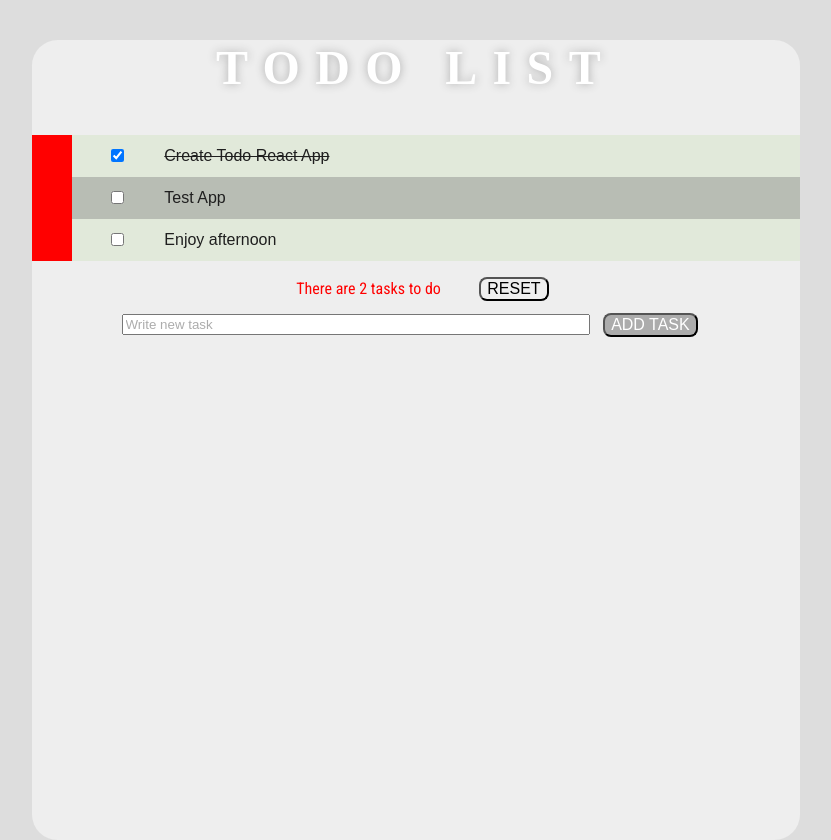
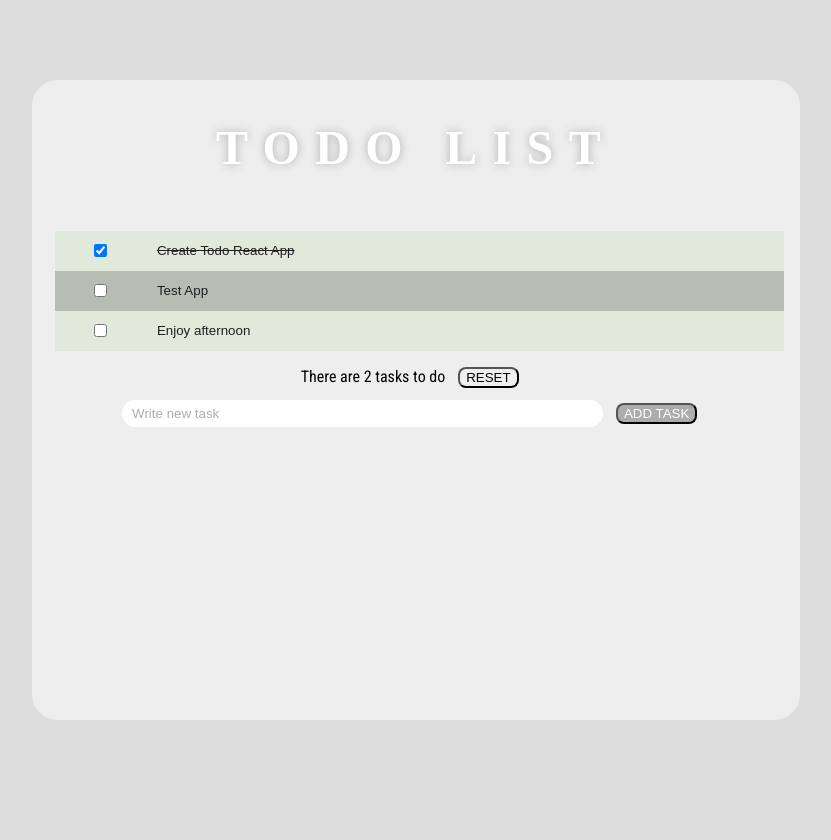
Before and after one commit to ulldecorb/frontend-todo-react, a React (Create React App) app in the folder todo/: page / in a window 1280 px wide. Shown: the whole page, without its empty margins (224-1055 px from the left). After the commit the page ends 800 px from the top, so only its background shows below. Built offline with nearby package versions, Linux system fonts and the light colour scheme; a web font is replaced by a local one.

Commit message:
Align todolist component on app component

```diff
--- a/todo/src/App.jsx
+++ b/todo/src/App.jsx
@@ -56,13 +56,13 @@ export const App = function App() {
       />
       <section className="list__controls">
         <div className="controls__info">
-
           <span>
             { todos.filter((todo) => !todo.completed).length > 0
               ? `There are ${todos.filter((todo) => !todo.completed).length} tasks to do`
               : 'God Job!'}
           </span>
           <button
+            className="info__delete-completed-button"
             type="button"
             onClick={() => handleResetList()}
           >
--- a/todo/src/style/app.css
+++ b/todo/src/style/app.css
@@ -10,19 +10,21 @@ body {
   -webkit-box-direction: normal;
       -ms-flex-direction: column;
           flex-direction: column;
-  -webkit-box-pack: start;
-      -ms-flex-pack: start;
-          justify-content: flex-start;
+  -webkit-box-pack: center;
+      -ms-flex-pack: center;
+          justify-content: center;
   -webkit-box-align: center;
       -ms-flex-align: center;
           align-items: center;
-  overflow: hidden;
   background-color: #dddddd;
 }
 
 .list {
   width: 60vw;
-  height: 100vh;
+  min-height: 80vh;
+  display: -webkit-box;
+  display: -ms-flexbox;
+  display: flex;
   -webkit-box-orient: vertical;
   -webkit-box-direction: normal;
       -ms-flex-direction: column;
@@ -40,7 +42,7 @@ body {
 .list__title {
   color: white;
   font-family: 'Pushster', cursive;
-  font-size: 3em;
+  font-size: 3rem;
   text-align: center;
   letter-spacing: 1.2vw;
   text-shadow: 0 0 10px #adadad;
@@ -48,6 +50,7 @@ body {
 
 .list__controls {
   width: 60vw;
+  margin-bottom: 2vh;
   display: -webkit-box;
   display: -ms-flexbox;
   display: flex;
@@ -79,8 +82,10 @@ body {
 
 .list__controls .controls__add-task-box .add-task-box__input {
   color: red;
-  /* color for user input */
   width: 60%;
+  border: none;
+  border-radius: 2vh;
+  padding: 0.8vh 0.8vw;
 }
 
 .list__controls .controls__add-task-box .add-task-box__input::-webkit-input-placeholder {
@@ -107,10 +112,36 @@ body {
   color: #FFF;
   background-color: #acacac;
   border-radius: 1vh;
+  margin: 0 1vw;
+}
+
+.list__controls .controls__add-task-box .add-task-box__handle-add-button:hover {
+  outline: 0.3vw solid #888888;
 }
 
 .list__controls .controls__info {
   width: 100%;
   text-align: center;
 }
+
+.list__controls .controls__info .info__delete-completed-button {
+  color: black;
+  border-radius: 1vh;
+  margin: 0 1vw;
+  cursor: pointer;
+}
+
+.list__controls .controls__info .info__delete-completed-button:hover {
+  outline: 0.4vw solid #242424;
+}
+
+@media screen and (max-width: 480px) {
+  body {
+    font-size: 1rem;
+    background-color: red;
+  }
+  .add-task-box__input {
+    font-size: 2rem;
+  }
+}
 /*# sourceMappingURL=app.css.map */
--- a/todo/src/style/app.scss
+++ b/todo/src/style/app.scss
@@ -5,9 +5,9 @@ body {
     font-family: 'Roboto Condensed', sans-serif;
     display:flex;
     flex-direction: column;
-    justify-content: flex-start;
+    justify-content: center;
     align-items: center;
-    overflow: hidden;
+    // overflow: hidden;
     background-color: rgb(221, 221, 221);
     // background-image:
     // repeating-linear-gradient(90deg, transparent, transparent 50px,
@@ -26,7 +26,8 @@ body {
 
 .list {
     width: 60vw;
-    height: 100vh;
+    min-height: 80vh;
+    display: flex;
     flex-direction: column;
     justify-content: flex-start;
     align-items: center;
@@ -36,7 +37,7 @@ body {
     &__title {
         color: rgb(255, 255, 255);
         font-family: 'Pushster', cursive;
-        font-size: 3em;
+        font-size: 3rem;
         text-align: center;
         letter-spacing: 1.2vw;
         text-shadow: 0 0 10px rgb(173, 173, 173);
@@ -44,6 +45,7 @@ body {
 
     &__controls {
         width: 60vw;
+        margin-bottom: 2vh;
         display: flex;
         flex-direction: column;
         justify-content: center;
@@ -59,8 +61,11 @@ body {
             .add-task-box {
 
                 &__input {
-                    color: red;  /* color for user input */
+                    color: red;
                     width: 60%;
+                    border: none;
+                    border-radius: 2vh;
+                    padding: 0.8vh 0.8vw;
                     &::placeholder {
                         color: rgb(172, 172, 172);
                     }
@@ -74,6 +79,11 @@ body {
                     color: #FFF;
                     background-color: rgb(172, 172, 172);
                     border-radius: 1vh;
+                    margin: 0 1vw;
+
+                    &:hover {
+                        outline:0.3vw solid rgb(136, 136, 136)
+                    }
                 }
             }
         }
@@ -81,6 +91,31 @@ body {
         .controls__info {
             width: 100%;
             text-align: center;
+
+
+            .info__delete-completed-button {
+                color: rgb(0, 0, 0);
+                // font-size: 1rem;
+                border-radius: 1vh;
+                margin: 0 1vw;
+                cursor: pointer;
+
+                &:hover {
+                    outline: 0.4vw solid rgb(36, 36, 36);
+                }
+            }
         }
     }
 }
+
+@media screen and (max-width: 480px) {
+    body {
+        font-size : 1rem;
+        background-color: red;
+    }
+    .add-task-box__input {
+        font-size: 2rem;
+    }
+
+
+}
--- a/todo/src/style/todoItem.css
+++ b/todo/src/style/todoItem.css
@@ -17,6 +17,7 @@
   -webkit-box-align: center;
       -ms-flex-align: center;
           align-items: center;
+  margin: 0 -1.3vw;
 }
 
 .task__checkbox {
@@ -25,15 +26,11 @@
   width: 10%;
 }
 
-.task__checkbox:hover {
-  outline: 0.4vw solid yellow;
-}
-
 .task__input {
-  width: 85%;
+  width: 80%;
   height: 5vh;
   color: #1f1f1f;
-  font-size: 1rem;
+  padding: 0 0.8vw;
   outline: none;
   background-color: transparent;
   border: none;
@@ -41,11 +38,7 @@
 }
 
 .task__input:focus {
-  background-color: pink;
-}
-
-.task__input:focus .task {
-  display: none;
+  background-color: #FFF;
 }
 
 .task__input--completed {
@@ -54,7 +47,6 @@
 
 .task button {
   color: #FFF;
-  font-size: 1rem;
   border-radius: 1vh;
   margin: 0 0.3vw;
   cursor: pointer;
@@ -68,7 +60,7 @@
 }
 
 .task__update-button:hover {
-  outline: 0.4vw solid green;
+  outline: 0.3vw solid green;
 }
 
 .task__delete-button {
@@ -79,10 +71,16 @@
 }
 
 .task__delete-button:hover {
-  outline: 0.4vw solid red;
+  outline: 0.3vw solid red;
 }
 
 .task:hover .task__update-button, .task:hover .task__delete-button {
   visibility: visible;
 }
+
+@media screen and (max-width: 480px) {
+  .task__input {
+    font-size: 1rem;
+  }
+}
 /*# sourceMappingURL=todoItem.css.map */
--- a/todo/src/style/todoItem.scss
+++ b/todo/src/style/todoItem.scss
@@ -11,32 +11,27 @@
     display: flex;
     justify-content: space-between;
     align-items: center;
+    margin:0 -1.3vw;
 
     &__checkbox {
         margin: 0 1vw;
         cursor: pointer;
         width: 10%;
-
-        &:hover {
-            outline: 0.4vw solid yellow;
-        }
     }
 
     &__input {
-        width: 85%;
+        width: 80%;
         height: 5vh;
         color: rgb(31, 31, 31);
-        font-size: 1rem;
+        // font-size: 1rem;
+        padding: 0 0.8vw;
         outline: none;
         background-color: transparent;
         border: none;
         cursor: pointer;
 
         &:focus {
-            .task {
-                display: none;
-            }
-            background-color: pink;
+            background-color: #FFF;
         }
 
         &--completed {
@@ -46,7 +41,7 @@
 
     button {
         color: #FFF;
-        font-size: 1rem;
+        // font-size: 1rem;
         border-radius: 1vh;
         margin: 0 0.3vw;
         cursor: pointer;
@@ -59,7 +54,7 @@
         visibility: hidden;
 
         &:hover {
-            outline: 0.4vw solid green;
+            outline: 0.3vw solid green;
         }
     }
 
@@ -70,7 +65,7 @@
         visibility: hidden;
 
         &:hover {
-            outline: 0.4vw solid red;
+            outline: 0.3vw solid red;
         }
     }
 
@@ -80,3 +75,10 @@
         }
     }
 }
+
+@media screen and (max-width: 480px) {
+    .task__input {
+        font-size : 1rem;
+        // background-color: red;
+    }
+}
--- a/todo/src/style/todoList.css
+++ b/todo/src/style/todoList.css
@@ -1,23 +1,17 @@
 .list__box {
-  background-color: red;
-}
-
-span {
-  color: red;
-  text-align: center;
-  width: 100%;
-  margin: 0 2vw;
-}
-
-button {
-  color: black;
-  font-size: 1rem;
-  border-radius: 1vh;
-  margin: 0 1vw;
-  cursor: pointer;
-}
-
-button:hover {
-  outline: 0.4vw solid #242424;
+  width: 95%;
+  display: -webkit-box;
+  display: -ms-flexbox;
+  display: flex;
+  -webkit-box-orient: vertical;
+  -webkit-box-direction: normal;
+      -ms-flex-direction: column;
+          flex-direction: column;
+  -webkit-box-pack: end;
+      -ms-flex-pack: end;
+          justify-content: flex-end;
+  -webkit-box-align: start;
+      -ms-flex-align: start;
+          align-items: flex-start;
 }
 /*# sourceMappingURL=todoList.css.map */
--- a/todo/src/style/todoList.scss
+++ b/todo/src/style/todoList.scss
@@ -1,22 +1,7 @@
 .list__box {
-    background-color: rgb(255, 0, 0);
+    width: 95%;
+    display: flex;
+    flex-direction: column;
+    justify-content: flex-end;
+    align-items: flex-start;
 }
-
-span {
-    color: red;
-    text-align: center;
-    width: 100%;
-    margin: 0 2vw;
-}
-
-button {
-    color: rgb(0, 0, 0);
-    font-size: 1rem;
-    border-radius: 1vh;
-    margin: 0 1vw;
-    cursor: pointer;
-
-    &:hover {
-        outline: 0.4vw solid rgb(36, 36, 36);
-    }
-}
```
